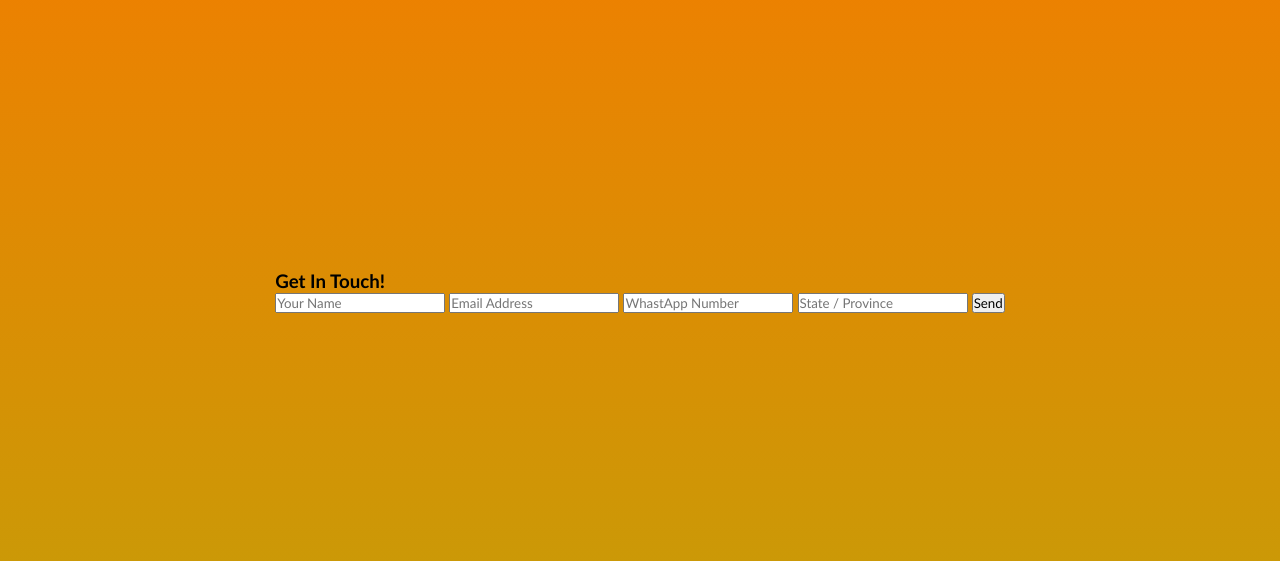
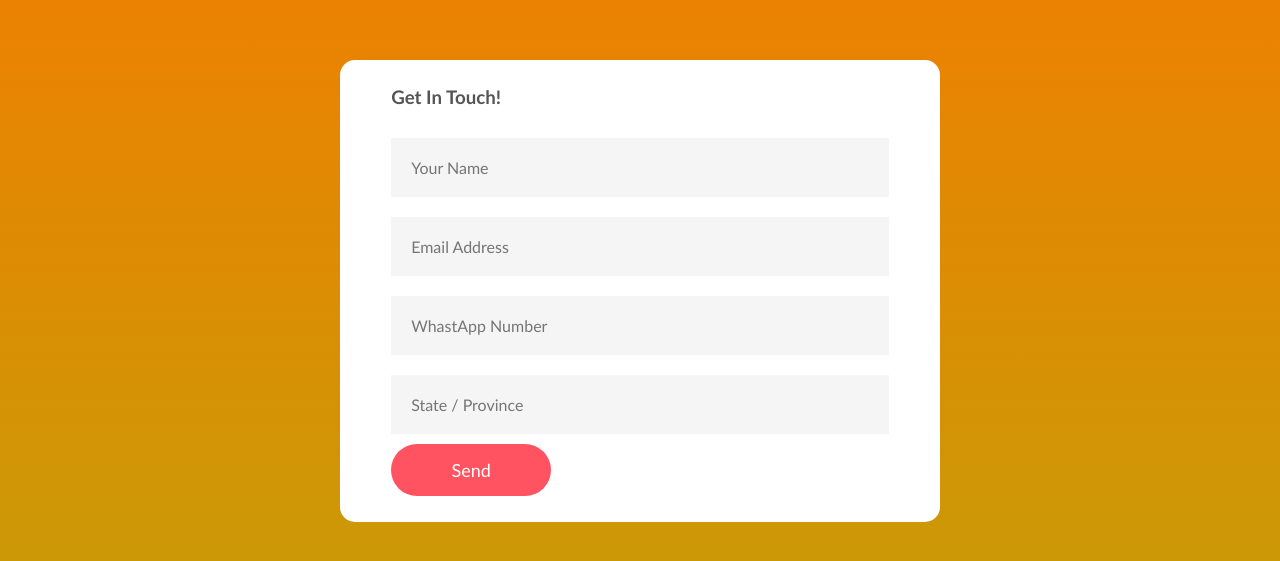
Before and after one commit to will-frankland/contact-form-js, a plain HTML site: page index.html in a window 1280 px wide. Shown: the part 109-670 px from the top of the page. Drawn offline with Linux system fonts and the light colour scheme.

Commit message:
styling for form

```diff
--- a/index.html
+++ b/index.html
@@ -18,5 +18,6 @@
       <button type="submit">Send</button>
     </form>
   </div>
+  <script src="https://smtpjs.com/v3/smtp.js"></script>
 </body>
 </html>
--- a/styles.css
+++ b/styles.css
@@ -13,3 +13,41 @@
   align-items: center;
   justify-content: center;
 }
+
+form {
+  background: white;
+  display: flex;
+  flex-direction: column;
+  padding: 2vw 4vw;
+  width: 90%;
+  max-width: 600px;
+  border-radius: 15px;
+}
+
+form h3 {
+  color: #555;
+  font-weight: 800;
+  margin-bottom: 20px;
+}
+
+form input {
+  border: 0;
+  margin: 10px 0;
+  padding: 20px;
+  outline: none;
+  background: #f5f5f5;
+  font-size:16px;
+}
+
+form button {
+  padding: 15px;
+  background: #ff5361;
+  color: white;
+  font-size: 18px;
+  border: 0;
+  outline: none;
+  cursor: pointer;
+  width: 160px;
+  margin: 20px, auto 0;
+  border-radius: 30px;
+}
```
